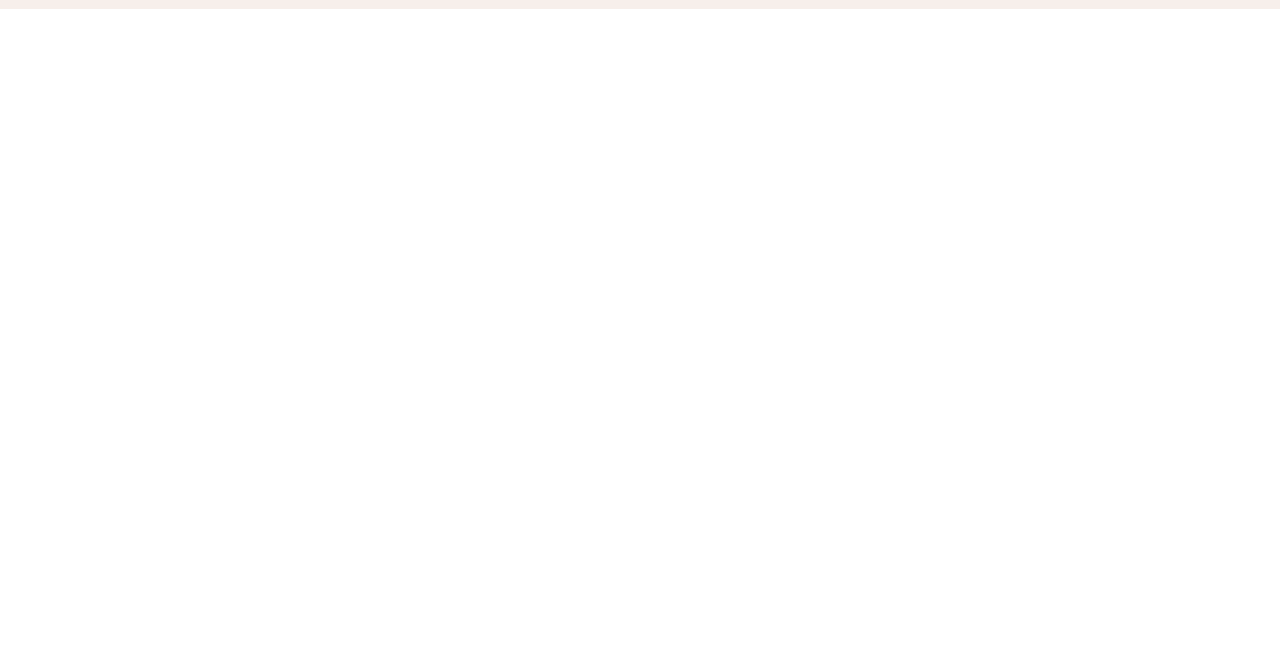
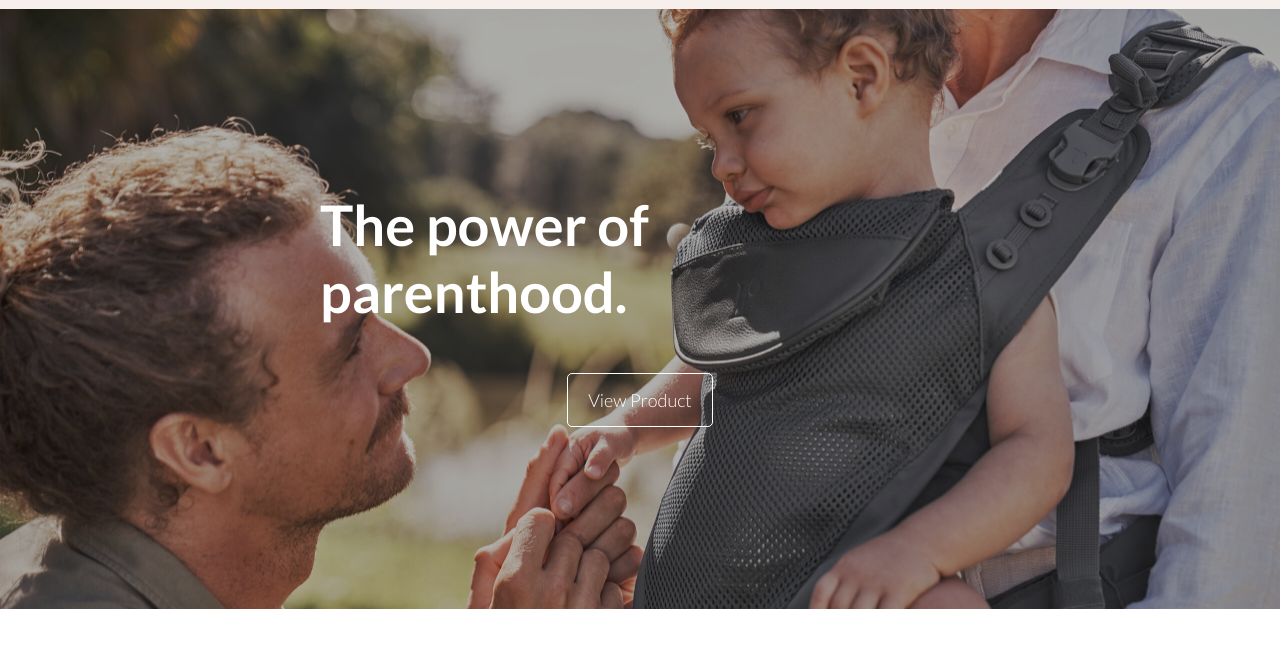
Before and after one commit to Codef1/Snug, a plain HTML site: page index.html in a window 1280 px wide. Shown: the part 72-720 px from the top of the page. Drawn offline with Linux system fonts and the light colour scheme; a web font is replaced by a local one.

Commit message:
Add Hero Section

```diff
--- a/css/style.css
+++ b/css/style.css
@@ -15,7 +15,16 @@ body {
   margin: 0;
 }
 
-/* nav menu */
+/* General Styles */
+.btn {
+  border: none;
+  border-radius: 5px;
+  padding: 10px;
+  text-transform: capitalize;
+  cursor: pointer;
+}
+
+/* Nav Menu */
 .navbar {
   align-items: center;
   background-color: var(--bg-color);
@@ -127,3 +136,40 @@ body {
     width: 100%;
   }
 }
+
+/* Hero section */
+.hero {
+  position: relative;
+  height: 600px;
+  background-image: linear-gradient(rgb(0, 0, 0, 0.3), rgb(0, 0, 0, 0.3)),
+    url(../img/hero.jpeg);
+  background-size: cover;
+  background-position: center;
+}
+
+.hero .content {
+  position: absolute;
+  top: 50%;
+  left: 50%;
+  transform: translateX(-50%) translateY(-50%);
+  display: flex;
+  flex-direction: column;
+  align-items: center;
+}
+
+.hero .title {
+  margin: 0;
+  color: #fff;
+  font-size: 3.5rem;
+}
+
+.hero .btn {
+  margin-top: 3rem;
+  padding: 15px 20px;
+  font-size: 18px;
+  font-weight: 300;
+  font-family: inherit;
+  color: #fff;
+  border: 1px solid #fff;
+  background-color: transparent;
+}
--- a/index.html
+++ b/index.html
@@ -39,6 +39,12 @@
         </li>
       </ul>
     </nav>
+    <section class="hero">
+      <div class="content">
+        <h1 class="title">The power of parenthood.</h1>
+        <button class="btn">view product</button>
+      </div>
+    </section>
     <script src="js/script.js"></script>
   </body>
 </html>
```
Also changed, not shown: img/hero.jpeg (added).
